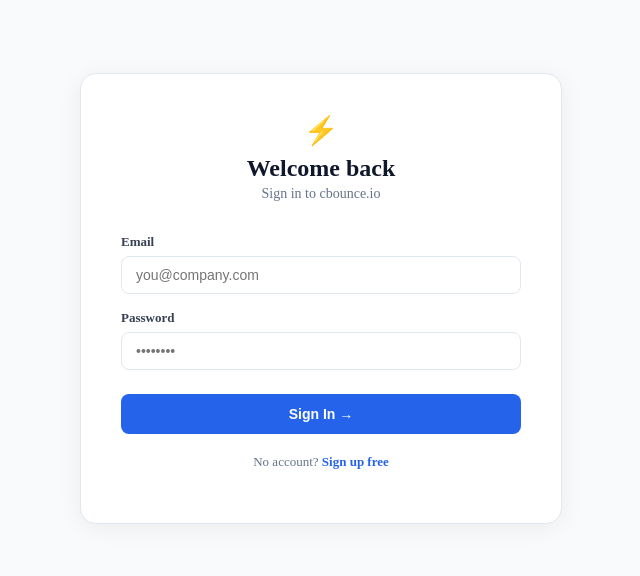
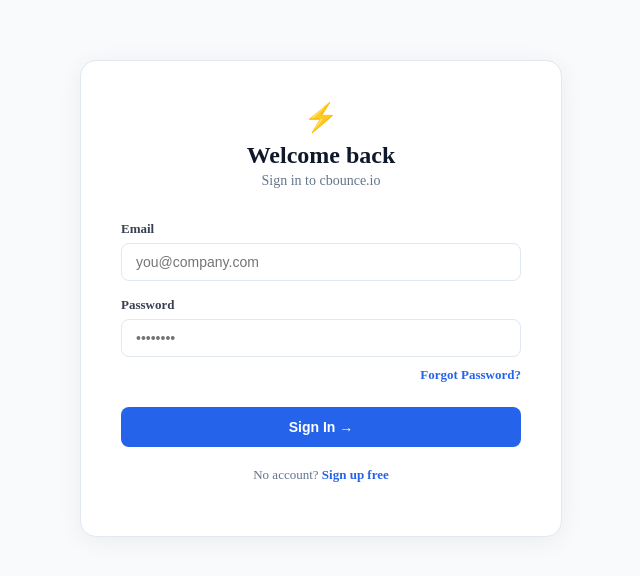
Before and after one commit to pappubabu200-jpg/cbounce, a Next.js app in the folder apps/web/: page /login in a window 1280 px wide. Shown: the part 102-678 px from the top of the page, without its empty margins (319-959 px from the left). Built offline with nearby package versions, Linux system fonts and the light colour scheme; no server answers.

Commit message:
add forgot password link to login page

```diff
--- a/apps/web/app/(auth)/login/page.tsx
+++ b/apps/web/app/(auth)/login/page.tsx
@@ -41,11 +41,39 @@ export default function LoginPage() {
             style={{ width: '100%', padding: '10px 14px', border: '1px solid #E2E8F0', borderRadius: '8px', fontSize: '14px', outline: 'none', boxSizing: 'border-box' }} />
         </div>
         <div style={{ marginBottom: '24px' }}>
-          <label style={{ display: 'block', fontSize: '13px', fontWeight: '600', color: '#374151', marginBottom: '6px' }}>Password</label>
-          <input type="password" value={password} onChange={e => setPassword(e.target.value)}
-            placeholder="••••••••" onKeyDown={e => e.key === 'Enter' && handleLogin()}
-            style={{ width: '100%', padding: '10px 14px', border: '1px solid #E2E8F0', borderRadius: '8px', fontSize: '14px', outline: 'none', boxSizing: 'border-box' }} />
-        </div>
+  <label style={{ display: 'block', fontSize: '13px', fontWeight: '600', color: '#374151', marginBottom: '6px' }}>Password</label>
+
+  <input
+    type="password"
+    value={password}
+    onChange={e => setPassword(e.target.value)}
+    placeholder="••••••••"
+    onKeyDown={e => e.key === 'Enter' && handleLogin()}
+    style={{
+      width: '100%',
+      padding: '10px 14px',
+      border: '1px solid #E2E8F0',
+      borderRadius: '8px',
+      fontSize: '14px',
+      outline: 'none',
+      boxSizing: 'border-box'
+    }}
+  />
+
+  <div style={{ textAlign: 'right', marginTop: '8px' }}>
+    <a
+      href="/forgot-password"
+      style={{
+        color: '#2563EB',
+        fontSize: '13px',
+        fontWeight: '600',
+        textDecoration: 'none'
+      }}
+    >
+      Forgot Password?
+    </a>
+  </div>
+</div>
         <button onClick={handleLogin} disabled={loading}
           style={{ width: '100%', padding: '12px', background: loading ? '#93C5FD' : '#2563EB', color: '#fff', border: 'none', borderRadius: '8px', fontSize: '14px', fontWeight: '600', cursor: loading ? 'not-allowed' : 'pointer' }}>
           {loading ? 'Signing in...' : 'Sign In →'}
```
